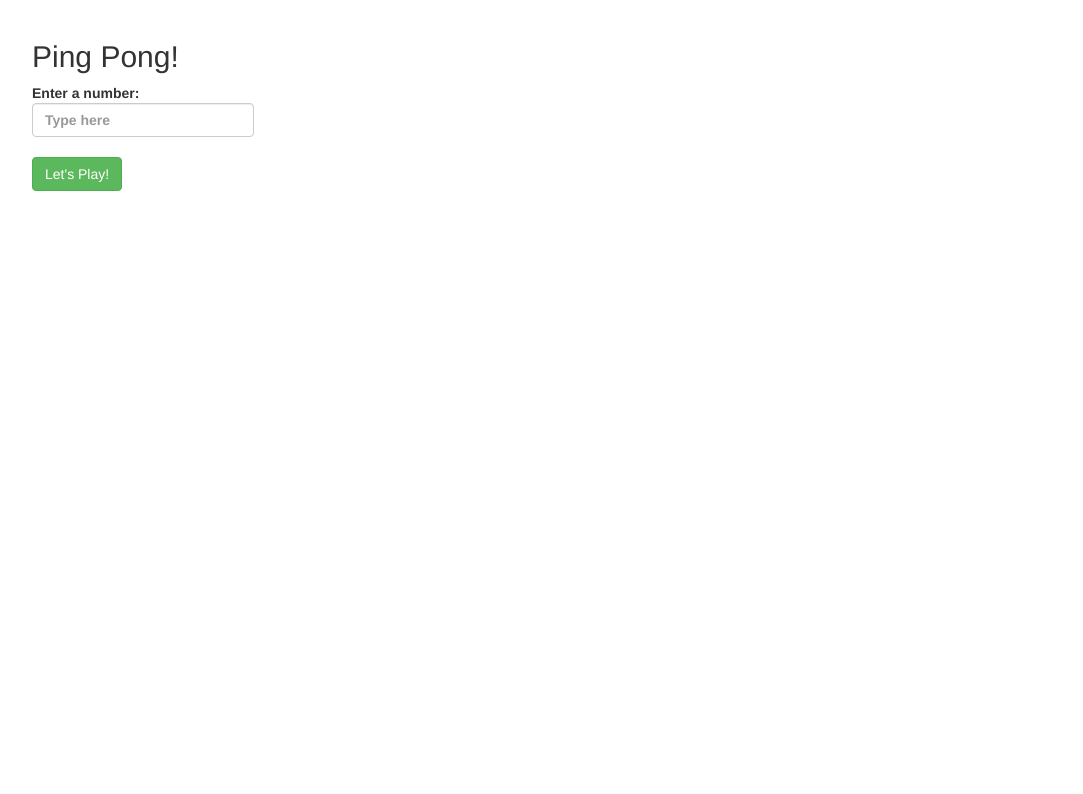
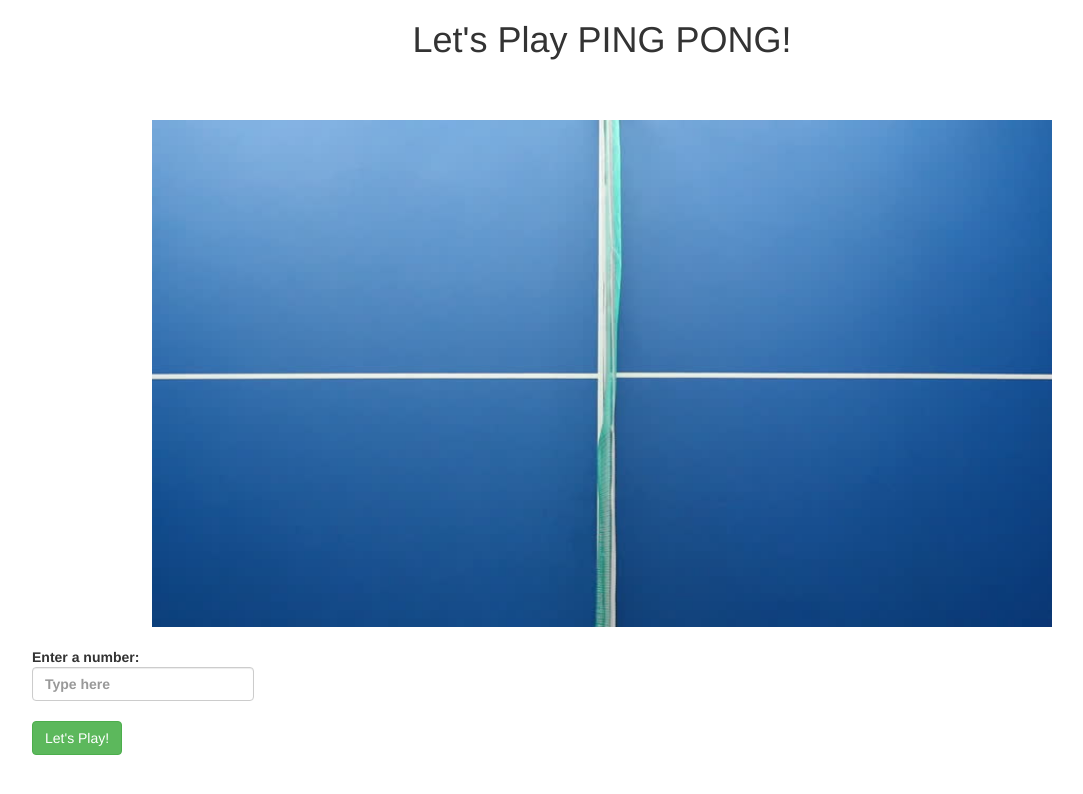
Before and after one commit to sampeppard/ping_pong, a plain HTML site: page index.html in a window 1280 px wide. Shown: the whole page, without its empty margins (38-1121 px from the left). Drawn offline with Linux system fonts and the light colour scheme.

Commit message:
add ping-pong table image and header along with styles

```diff
--- a/css/styles.css
+++ b/css/styles.css
@@ -1,4 +1,43 @@
+* {
+  box-sizing: border-box;
+}
+
 header {
   width: 100%;
+  height: 100px;
+  background-color: white;
+  text-align: center;
+}
 
+.ping-pong-table {
+  width: 100%;
+  height: 200px;
+  margin: 0;
+  background: url("../img/table.jpg");
+  background-repeat: no-repeat;
+  background-size: cover;
 }
+
+@media screen and (min-width: 768px) {
+
+  .ping-pong-table {
+    width: 100%;
+    height: 425px;
+    margin: 0;
+    background: url("../img/table.jpg");
+    background-repeat: no-repeat;
+    background-size: cover;
+  }
+}
+
+@media screen and (min-width: 900px) {
+
+  .ping-pong-table {
+    width: 900px;
+    height: 507px;
+    margin: 0 auto;
+    background: url("../img/table.jpg");
+    background-repeat: no-repeat;
+    background-size: cover;
+  }
+}
--- a/index.html
+++ b/index.html
@@ -2,18 +2,21 @@
 <html>
   <head>
     <meta charset="utf-8">
+    <meta name="viewport" content="width=device-width, initial-scale=1">
     <link href="css/bootstrap.min.css" rel="stylesheet" type="text/css">
     <link href="css/styles.css" rel="stylesheet" type="text/css">
     <title>Ping-Pong!</title>
   </head>
   <body>
     <header>
-
+      <h1>Let's Play PING PONG!</h1>
     </header>
     <div class="container">
+      <div class="ping-pong-table">
+
+      </div>
       <form id="user-number">
         <br>
-        <h2>Ping Pong!</h2>
         <div class="form-group">
           <label for="input-number">Enter a number:
           <input id="input-number" class="form-control" placeholder="Type here" required>
```
Also changed, not shown: img/table.jpg (added).
